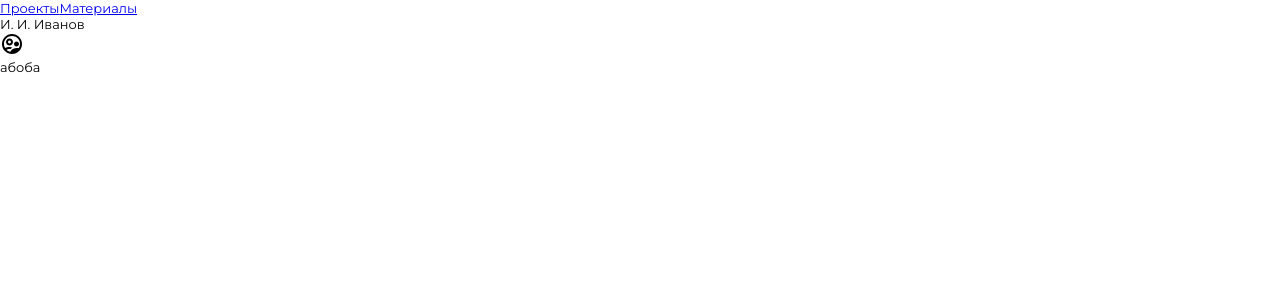
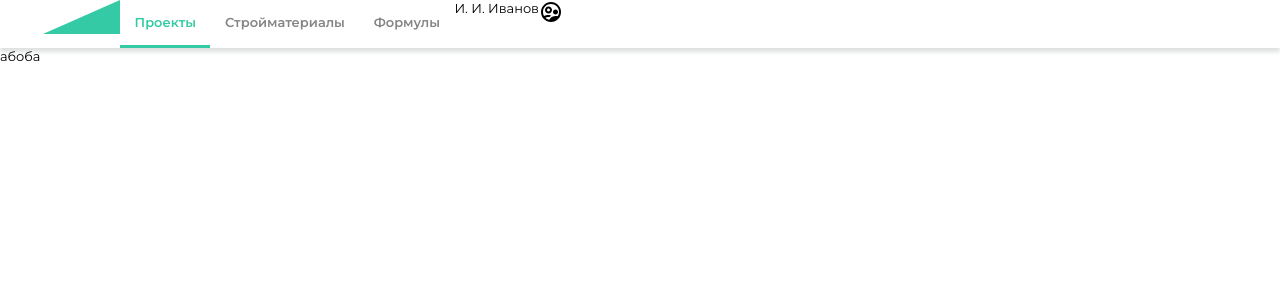
Before and after one commit to MariaSadovn1kova/project_and_resource_management, a Vue app in the folder client/: page /projects in a window 1280 px wide. Shown: the top 300 px of the page. Built offline with nearby package versions, Linux system fonts and the light colour scheme.

Commit message:
Роутинг в меню

```diff
--- a/client/src/components/Navbar.vue
+++ b/client/src/components/Navbar.vue
@@ -1,9 +1,14 @@
 <template>
     <div class="nav__container">
-        <nav>
-            <router-link class = "nav__link" to="/projects">Проекты</router-link>
-            <router-link class = "nav__link" to="/materials">Материалы</router-link>
-        </nav>
+        <div>
+            <img class="company__logo" src="../assets/company_logo.svg">
+        </div>
+        <router-link v-if="this.activePage=='Проекты'" class = "nav__link-active" to="/projects">Проекты</router-link>
+        <router-link v-else class = "nav__link" to="/projects" @click="setActive('Проекты')">Проекты</router-link>
+        <router-link v-if="this.activePage=='Стройматериалы'" class = "nav__link-active" to="/materials">Стройматериалы</router-link>
+        <router-link v-else class = "nav__link" to="/materials" @click="setActive('Стройматериалы')">Стройматериалы</router-link>
+        <router-link v-if="this.activePage=='Формулы'" class = "nav__link-active" to="/materials">Формулы</router-link>
+        <router-link v-else class = "nav__link" to="/materials" @click="setActive('Формулы')">Формулы</router-link>
         <div class="user__name">
             И. И. Иванов
         </div>
@@ -15,10 +20,44 @@
 
 <script>
 export default {
-    name: 'main-navbar'
+    name: 'main-navbar',
+    data(){
+        return{
+            activePage: "Проекты"
+        }
+    },
+    methods: {
+        setActive(newActive){
+            this.activePage = newActive;
+            console.log(this.activePage)
+        }
+    }
 }
 </script>
 
-<style>
-
+<style lang="scss" scoped>
+    .nav__container{
+        display: flex;
+        flex-direction: row;
+        box-shadow: 0px 4px 4px #DEE1E0;
+        .company__logo{
+            margin-left: 3rem;
+        }
+        .nav__link{
+            text-decoration: none;
+            color: #868585;
+            font-weight: 600;
+            padding: 1rem;
+        }
+        .nav__link-active{
+            text-decoration: none;
+            font-weight: 600;
+            padding: 1rem;
+            color: #34CAA5;
+            border-bottom: 3px solid #34CAA5;
+        }
+        .nav__link:hover{
+            color: #34CAA5;
+        }
+    }
 </style>
```
Also changed, not shown: client/src/assets/company_logo.svg (added).
